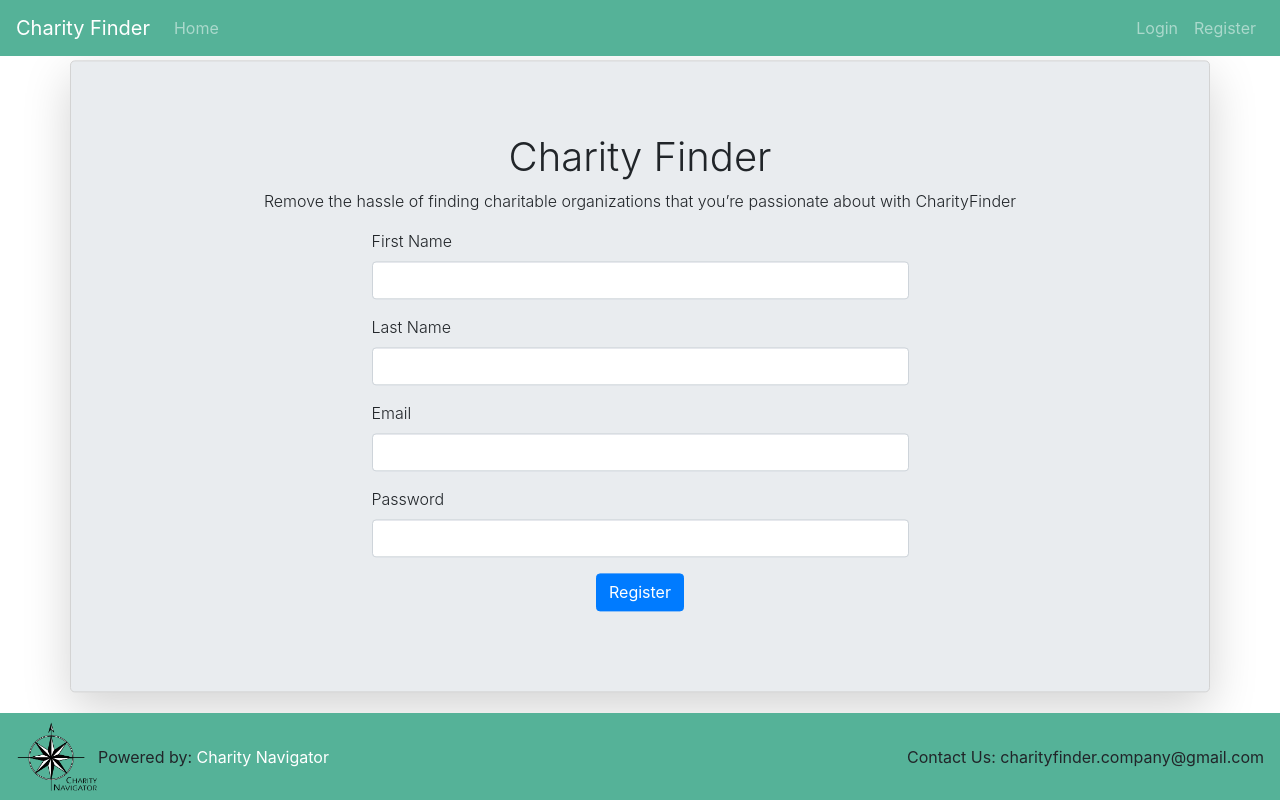
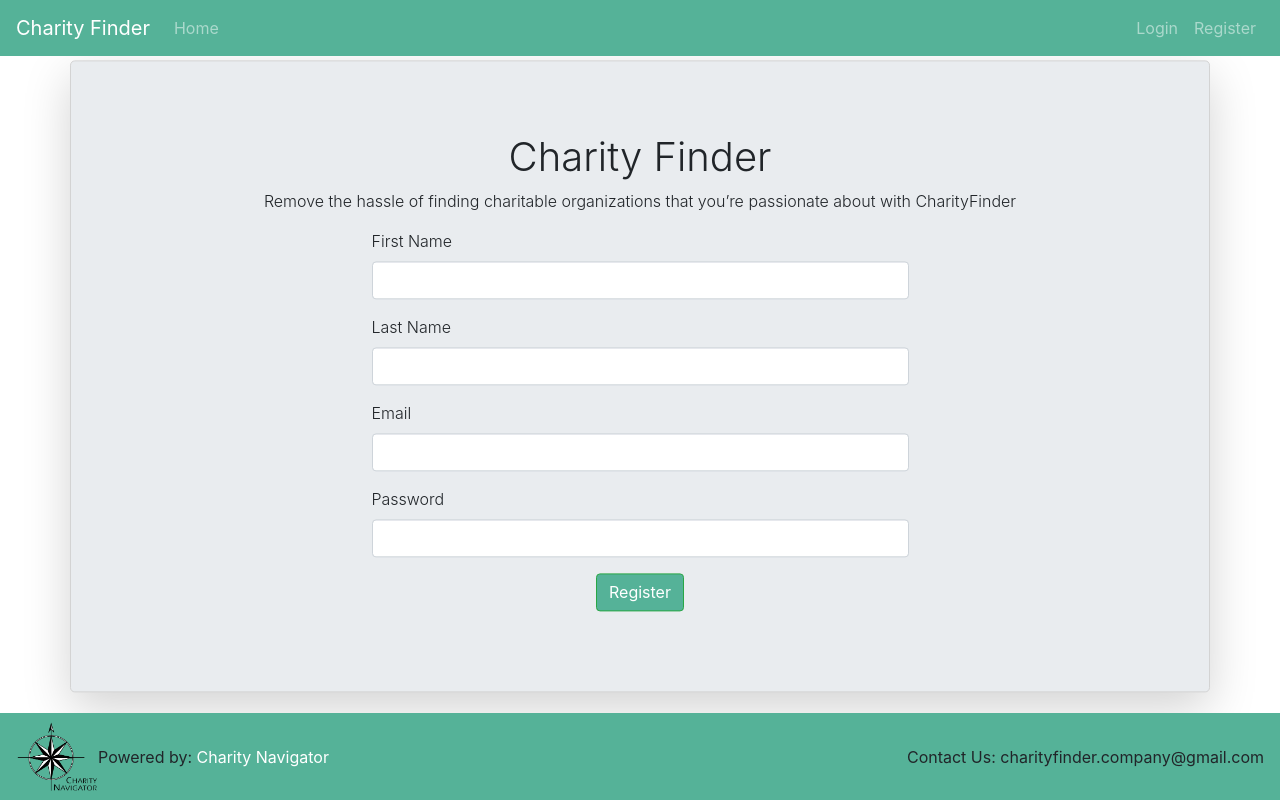
Before and after one commit to CharityFinder/CharityFinder, a React (Create React App) app in the folder client/: page /register in a window 1280 px wide. Built offline with nearby package versions, Linux system fonts and the light colour scheme; no server answers.

Commit message:
refactored button to be a component and added custom styling and hovering

```diff
--- /dev/null
+++ b/client/src/components/Button.jsx
@@ -0,0 +1,30 @@
+import React, { useState } from "react";
+import { Button as BootstrapButton } from "react-bootstrap";
+
+export const Button = ({text}) => {
+  const [hover, setHover] = useState(false);
+
+  const toggleHover = () => {
+    setHover(!hover);
+  };
+
+  return (
+    <>
+      {!hover ?
+        <BootstrapButton variant="outline-success" type="submit" onMouseEnter={toggleHover} onMouseLeave={toggleHover} style={{
+        color: "white",
+        backgroundColor: "#55b298",
+        }}>
+        {text}
+        </BootstrapButton>
+        :
+        <BootstrapButton variant="outline-success" type="submit" onMouseEnter={toggleHover} onMouseLeave={toggleHover} style={{
+          color: "white",
+          backgroundColor: "#59A692",
+          }}>
+          {text}
+        </BootstrapButton>
+      }
+    </>
+  )
+}
--- a/client/src/index.css
+++ b/client/src/index.css
@@ -59,9 +59,11 @@ code {
   transform: translate(-50%, -55%);
   text-align: center;
 }
+
 .description h1 {
   color: #6ab446;
 }
+
 .description p {
   font-size: 1.3rem;
   line-height: 1.5;
--- a/client/src/pages/Login.jsx
+++ b/client/src/pages/Login.jsx
@@ -1,7 +1,8 @@
 import React, { useState } from "react";
 import { useHistory } from "react-router-dom";
 import { loginUser } from "../utils/auth";
-import { Container, Button, Form } from "react-bootstrap";
+import { Container, Form } from "react-bootstrap";
+import { Button } from "../components/Button";
 
 export const Login = () => {
   const history = useHistory();
@@ -45,9 +46,7 @@ export const Login = () => {
         </Form.Group>
 
         <Form.Group>
-          <Button variant="primary" type="submit">
-            Log In
-          </Button>
+          <Button text="Log In"/>
         </Form.Group>
       </Form>
     </Container>
--- a/client/src/pages/Register.jsx
+++ b/client/src/pages/Register.jsx
@@ -1,7 +1,8 @@
 import React, { useState } from "react";
 import { useHistory } from "react-router-dom";
 import { registerUser } from "../utils/auth";
-import { Container, Button, Form } from "react-bootstrap";
+import { Container, Form } from "react-bootstrap";
+import { Button } from "../components/Button";
 
 export const Register = () => {
   const history = useHistory();
@@ -56,9 +57,7 @@ export const Register = () => {
         </Form.Group>
 
         <Form.Group>
-          <Button variant="primary" type="submit">
-            Register
-          </Button>
+          <Button text="Register"/>
         </Form.Group>
       </Form>
 
```
